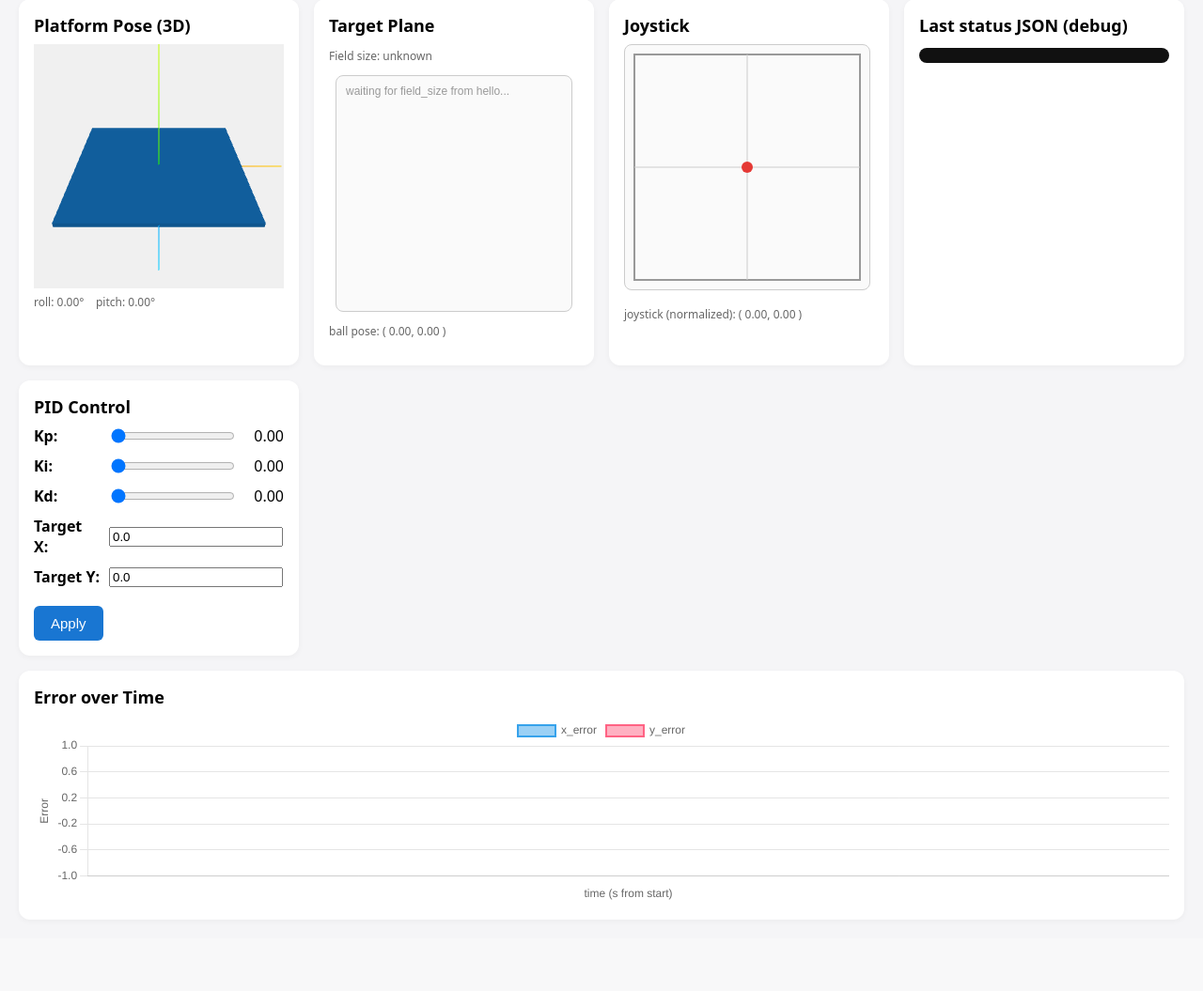
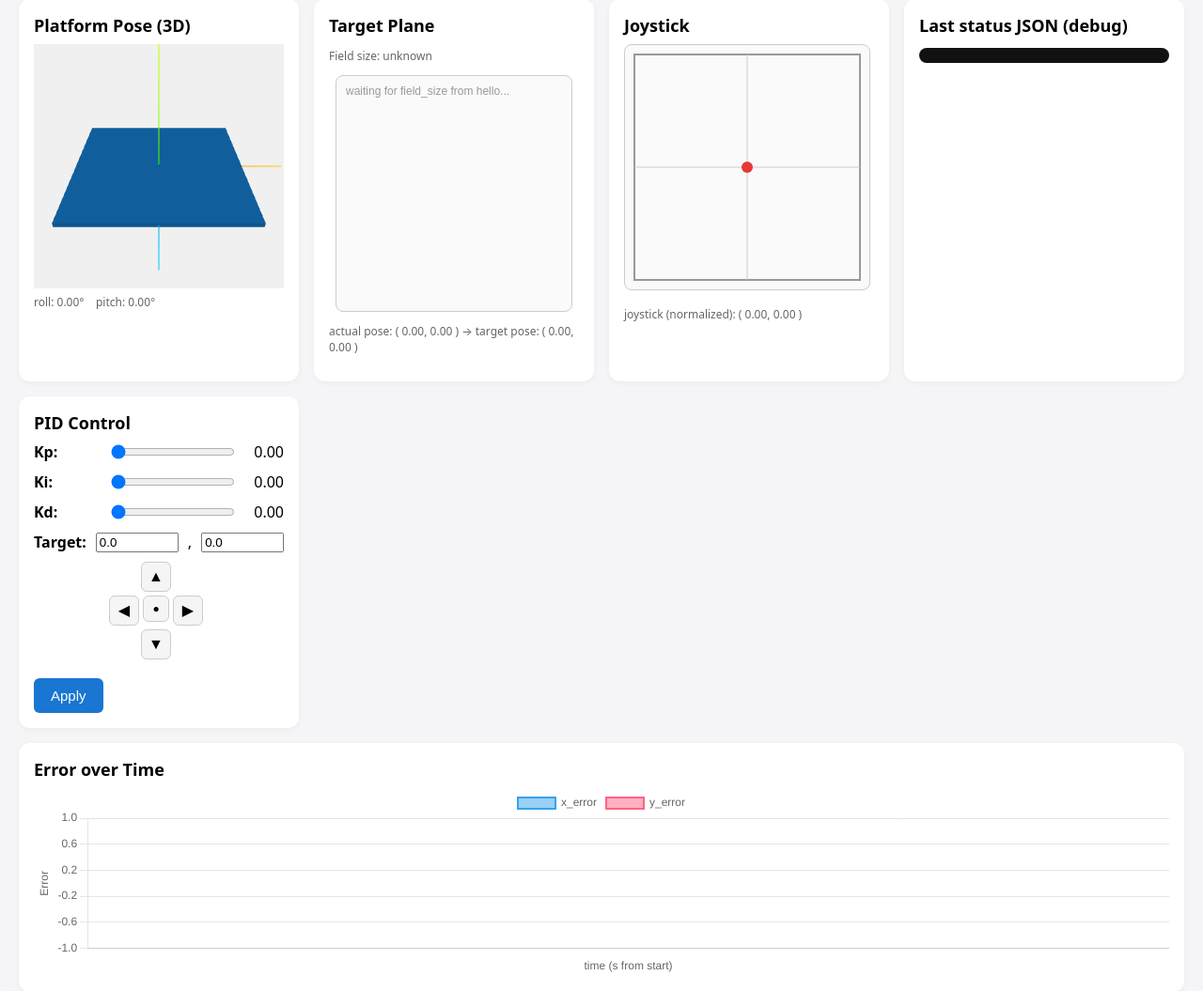
Before and after one commit to jhpower901/ball_balancing_system_server, a Flask app: page / in a window 1280 px wide. Shown: the part 99-1154 px from the top of the page at 94% size. Before the commit the page ends 1057 px from the top, so only its background shows below. Run offline with Flask 3, Linux system fonts and the light colour scheme; some libraries are stand-ins or nearby versions.

Commit message:
ad:control pad

```diff
--- a/app/static/css/main.css
+++ b/app/static/css/main.css
@@ -137,3 +137,36 @@ h1 {
 .pid-button:hover {
   background-color: #125ca0;
 }
+
+.target-arrow-grid {
+  display: inline-flex;
+  flex-direction: column;
+  gap: 4px;
+}
+
+.target-arrow-grid .arrow-row {
+  display: flex;
+  justify-content: center;
+  gap: 4px;
+}
+
+.arrow-btn {
+  width: 32px;
+  height: 32px;
+  border-radius: 6px;
+  border: 1px solid #ccc;
+  background: #f5f5f5;
+  cursor: pointer;
+  font-size: 16px;
+  line-height: 1;
+}
+
+.arrow-btn:hover {
+  background: #e0e0e0;
+}
+
+.arrow-btn.small {
+  width: 28px;
+  height: 28px;
+  font-size: 12px;
+}
--- a/app/static/js/main.js
+++ b/app/static/js/main.js
@@ -1,4 +1,8 @@
 // main.js
+
+// ================================
+// 1. 기본 설정 & DOM 참조
+// ================================
 
 // three_scene.js / charts.js 에서 window에 올려둔 전역 함수 사용
 const socket = io();
@@ -10,22 +14,24 @@ const deviceIdEl = document.getElementById("device-id-label");
 
 // Joystick
 const joystickCanvas = document.getElementById("joystick-canvas");
-const joystickCtx = joystickCanvas.getContext("2d");
+const joystickCtx = joystickCanvas ? joystickCanvas.getContext("2d") : null;
 const joyXValEl = document.getElementById("joy-x-val");
 const joyYValEl = document.getElementById("joy-y-val");
 
 // Target plane
 const targetCanvas = document.getElementById("target-canvas");
-const targetCtx = targetCanvas.getContext("2d");
+const targetCtx = targetCanvas ? targetCanvas.getContext("2d") : null;
 const fieldSizeLabelEl = document.getElementById("field-size-label");
 const ballXValEl = document.getElementById("ball-x-val");
 const ballYValEl = document.getElementById("ball-y-val");
+const tarXValEl = document.getElementById("tar-x-val");
+const tarYValEl = document.getElementById("tar-y-val");
 
 // Platform pose numeric
 const platformRollEl = document.getElementById("platform-roll-value");
 const platformPitchEl = document.getElementById("platform-pitch-value");
 
-// PID UI (이미 있던 부분)
+// PID UI
 const kpSlider = document.getElementById("kp-slider");
 const kiSlider = document.getElementById("ki-slider");
 const kdSlider = document.getElementById("kd-slider");
@@ -36,21 +42,37 @@ const targetX = document.getElementById("target-x");
 const targetY = document.getElementById("target-y");
 const pidApplyBtn = document.getElementById("pid-apply-btn");
 
+// Target control buttons
+const targetCenterBtn = document.getElementById("target-center-btn");
+const targetUpBtn = document.getElementById("target-up-btn");
+const targetDownBtn = document.getElementById("target-down-btn");
+const targetLeftBtn = document.getElementById("target-left-btn");
+const targetRightBtn = document.getElementById("target-right-btn");
+const targetCenterPadBtn = document.getElementById("target-center-pad-btn");
+
 // Target plane 실제 크기 (hello에서 초기화, 단위: mm)
 let fieldWidth = null;
 let fieldHeight = null;
 
-// 캔버스가 차지할 최대 픽셀 크기(원하는 값으로 조절)
+// 방향키 한 번 클릭할 때 이동량 (단위: 실제 좌표)
+const TARGET_STEP = 5.0;
+
+// 캔버스가 차지할 최대 픽셀 크기
 const TARGET_CANVAS_MAX_W = 250;
 const TARGET_CANVAS_MAX_H = 250;
 
+// ================================
+// 2. 헬퍼 함수들
+// ================================
+
 function setStatus(text, cls) {
+  if (!statusEl) return;
   statusEl.textContent = text;
   statusEl.className = cls;
 }
 
 function drawJoystick(nx, ny) {
-  if (!joystickCtx) return;
+  if (!joystickCtx || !joystickCanvas) return;
 
   const w = joystickCanvas.width;
   const h = joystickCanvas.height;
@@ -88,7 +110,6 @@ function drawJoystick(nx, ny) {
   joystickCtx.fillStyle = "#e53935"; // 빨간색
   joystickCtx.fill();
 
-  // 숫자 표시
   if (joyXValEl) joyXValEl.textContent = nx.toFixed(2);
   if (joyYValEl) joyYValEl.textContent = ny.toFixed(2);
 }
@@ -96,7 +117,6 @@ function drawJoystick(nx, ny) {
 function resizeTargetCanvas() {
   if (!targetCanvas || !fieldWidth || !fieldHeight) return;
 
-  // 필드 비율에 맞춰 캔버스 크기 결정
   const scale = Math.min(
     TARGET_CANVAS_MAX_W / fieldWidth,
     TARGET_CANVAS_MAX_H / fieldHeight
@@ -105,28 +125,22 @@ function resizeTargetCanvas() {
   const newW = Math.round(fieldWidth * scale);
   const newH = Math.round(fieldHeight * scale);
 
-  // 실제 캔버스 크기(px)
   targetCanvas.width = newW;
   targetCanvas.height = newH;
-
-  // CSS 크기도 맞춰주기 (카드 안에서 보기 좋게)
   targetCanvas.style.width = newW + "px";
   targetCanvas.style.height = newH + "px";
 
-  // 크기 바뀌었으니 다시 그려주기
   drawTargetPlane(0, 0);
 }
 
-
-function drawTargetPlane(ballX, ballY) {
-  if (!targetCtx) return;
+function drawTargetPlane(ballX, ballY, tarX, tarY) {
+  if (!targetCtx || !targetCanvas) return;
 
   const w = targetCanvas.width;
   const h = targetCanvas.height;
 
   targetCtx.clearRect(0, 0, w, h);
 
-  // 필드 크기가 없으면 아직 초기화 안 된 상태
   if (!fieldWidth || !fieldHeight) {
     targetCtx.fillStyle = "#999";
     targetCtx.font = "12px sans-serif";
@@ -155,30 +169,85 @@ function drawTargetPlane(ballX, ballY) {
   targetCtx.lineWidth = 1;
   targetCtx.stroke();
 
-  // 실제 좌표 -> 캔버스 좌표
-  // ballX, ballY ∈ [-fieldWidth/2, fieldWidth/2], [-fieldHeight/2, fieldHeight/2]
-  const normX = ballX / fieldWidth + 0.5;   // 0~1
-  const normY = -ballY / fieldHeight + 0.5; // 위/아래 반전
+  // 좌표 변환 함수
+  const toCanvas = (x, y) => {
+    const nx = x / fieldWidth + 0.5;      // 0~1
+    const ny = -y / fieldHeight + 0.5;    // 0~1 (y는 반전)
+    const px = margin + nx * innerW;
+    const py = margin + ny * innerH;
+    return { px, py };
+  };
 
-  const px = margin + normX * innerW;
-  const py = margin + normY * innerH;
+  // ------------------------------
+  // 1) real_pose (초록색 원)
+  // ------------------------------
+  if (typeof ballX === "number" && typeof ballY === "number") {
+    const b = toCanvas(ballX, ballY);
+    targetCtx.beginPath();
+    targetCtx.arc(b.px, b.py, 6, 0, Math.PI * 2);
+    targetCtx.fillStyle = "#d32f2f";
+    targetCtx.fill();
 
+    if (ballXValEl) ballXValEl.textContent = ballX.toFixed(2);
+    if (ballYValEl) ballYValEl.textContent = ballY.toFixed(2);
+  }
+
+  // ------------------------------
+  // 2) target_pose (빨간 X 표시)
+  // ------------------------------
+  if (typeof tarX === "number" && typeof tarY === "number") {
+    const b = toCanvas(tarX, tarY);
     targetCtx.beginPath();
-  targetCtx.arc(px, py, 6, 0, Math.PI * 2);
-  targetCtx.strokeStyle = "#2e7d32"; // 초록색
+    targetCtx.arc(b.px, b.py, 10, 0, Math.PI * 2);
+    targetCtx.strokeStyle = "#2e7d32";
     targetCtx.lineWidth = 2;
     targetCtx.stroke();
     targetCtx.fillStyle = "rgba(46, 125, 50, 0.3)";
     targetCtx.fill();
 
-  // 숫자 표시
-  if (ballXValEl) ballXValEl.textContent = ballX.toFixed(2);
-  if (ballYValEl) ballYValEl.textContent = ballY.toFixed(2);
+    if (tarXValEl) ballXValEl.textContent = ballX.toFixed(2);
+    if (tarYValEl) ballYValEl.textContent = ballY.toFixed(2);
+  }
 }
 
+function clampTarget(x, y) {
+  if (fieldWidth) {
+    const halfW = fieldWidth / 2;
+    x = Math.max(-halfW, Math.min(halfW, x));
+  }
+  if (fieldHeight) {
+    const halfH = fieldHeight / 2;
+    y = Math.max(-halfH, Math.min(halfH, y));
+  }
+  return { x, y };
+}
 
+function setTarget(x, y) {
+  if (!targetX || !targetY) return;
+  const c = clampTarget(x, y);
+  targetX.value = c.x.toFixed(2);
+  targetY.value = c.y.toFixed(2);
+}
 
-// Socket.IO 이벤트
+function adjustTarget(dx, dy) {
+  if (!targetX || !targetY) return;
+
+  let x = parseFloat(targetX.value);
+  let y = parseFloat(targetY.value);
+
+  if (Number.isNaN(x)) x = 0;
+  if (Number.isNaN(y)) y = 0;
+
+  x += dx;
+  y += dy;
+
+  setTarget(x, y);
+}
+
+// ================================
+// 3. Socket.IO 이벤트
+// ================================
+
 socket.on("connect", () => {
   console.log("Socket connected:", socket.id);
   setStatus("Connected", "status-connected");
@@ -189,27 +258,26 @@ socket.on("disconnect", () => {
   setStatus("Disconnected", "status-disconnected");
 });
 
-
 // ESP hello → 웹 초기화
 socket.on("device_hello", (data) => {
   console.log("DEVICE HELLO:", data);
 
   const pid = data.PID_const || {};
   const pose = data.platform_pose || {};
-  const field = data.field_size || {};  // {width, height} 예상
+  const field = data.field_size || {};
 
   // PID 슬라이더 초기값
   if (kpSlider && typeof pid.Kp !== "undefined") {
     kpSlider.value = pid.Kp;
-    kpValue.textContent = Number(pid.Kp).toFixed(2);
+    if (kpValue) kpValue.textContent = Number(pid.Kp).toFixed(2);
   }
   if (kiSlider && typeof pid.Ki !== "undefined") {
     kiSlider.value = pid.Ki;
-    kiValue.textContent = Number(pid.Ki).toFixed(2);
+    if (kiValue) kiValue.textContent = Number(pid.Ki).toFixed(2);
   }
   if (kdSlider && typeof pid.Kd !== "undefined") {
     kdSlider.value = pid.Kd;
-    kdValue.textContent = Number(pid.Kd).toFixed(2);
+    if (kdValue) kdValue.textContent = Number(pid.Kd).toFixed(2);
   }
 
   // 초기 platform pose
@@ -227,7 +295,8 @@ socket.on("device_hello", (data) => {
     fieldHeight = field.height;
 
     if (fieldSizeLabelEl) {
-      fieldSizeLabelEl.textContent = `${fieldWidth.toFixed(0)} × ${fieldHeight.toFixed(0)}`;
+      fieldSizeLabelEl.textContent =
+        `${fieldWidth.toFixed(0)} × ${fieldHeight.toFixed(0)}`;
     }
     resizeTargetCanvas();
   }
@@ -241,8 +310,6 @@ socket.on("device_hello", (data) => {
     deviceIdEl.textContent = text;
   }
 });
-
-
 
 // MQTT status 수신 → 시각화
 socket.on("status_update", (data) => {
@@ -272,24 +339,32 @@ socket.on("status_update", (data) => {
   const real = data.real_pose || {};
   const bx = Number(real.x) || 0;
   const by = Number(real.y) || 0;
-  drawTargetPlane(bx, by);
+
+  // ball target_pose → target plane
+  const tar = data.target_pose || {};
+  const tx = Number(tar.x) || 0;
+  const ty = Number(tar.y) || 0;
+  drawTargetPlane(bx, by, tx, ty);
 
   // error
   const err = data.error || {};
   const ex = Number(err.x) || 0;
   const ey = Number(err.y) || 0;
 
-  // time
-  let t= Date.now() / 1000;
+  // time (그래프용, 일단 클라이언트 시간 기준)
+  const t = Date.now() / 1000;
 
   if (window.addErrorPoint) {
     window.addErrorPoint(t, ex, ey);
   }
 });
 
+// ================================
+// 4. DOMContentLoaded: 초기화 & 이벤트 등록
+// ================================
 
-// 초기화
 window.addEventListener("DOMContentLoaded", () => {
+  // 3D scene / 에러 그래프 초기화
   if (window.initPlatformScene) {
     window.initPlatformScene();
   }
@@ -300,6 +375,7 @@ window.addEventListener("DOMContentLoaded", () => {
     window.initErrorChart(ctx);
   }
 
+  // Target canvas 기본 크기 설정
   if (targetCanvas) {
     targetCanvas.width = TARGET_CANVAS_MAX_W;
     targetCanvas.height = TARGET_CANVAS_MAX_H;
@@ -307,32 +383,68 @@ window.addEventListener("DOMContentLoaded", () => {
     targetCanvas.style.height = TARGET_CANVAS_MAX_H + "px";
   }
 
-  // 초기 joystick / target plane는 원점 기준
+  // 초기 그림
   drawJoystick(0, 0);
   drawTargetPlane(0, 0);
+
+  // ===== PID 슬라이더 이벤트 =====
+  if (kpSlider && kpValue) {
+    kpSlider.addEventListener("input", () => {
+      kpValue.textContent = Number(kpSlider.value).toFixed(2);
     });
-
-// 슬라이더 값 표시 업데이트
-kpSlider.addEventListener("input", () => kpValue.textContent = Number(kpSlider.value).toFixed(2));
-kiSlider.addEventListener("input", () => kiValue.textContent = Number(kiSlider.value).toFixed(2));
-kdSlider.addEventListener("input", () => kdValue.textContent = Number(kdSlider.value).toFixed(2));
+  }
+  if (kiSlider && kiValue) {
+    kiSlider.addEventListener("input", () => {
+      kiValue.textContent = Number(kiSlider.value).toFixed(2);
+    });
+  }
+  if (kdSlider && kdValue) {
+    kdSlider.addEventListener("input", () => {
+      kdValue.textContent = Number(kdSlider.value).toFixed(2);
+    });
+  }
 
   // Apply 버튼 → SocketIO send
+  if (pidApplyBtn) {
     pidApplyBtn.addEventListener("click", () => {
+      if (!kpSlider || !kiSlider || !kdSlider || !targetX || !targetY) return;
+
       const payload = {
         PID_const: {
           Kp: Number(kpSlider.value),
           Ki: Number(kiSlider.value),
           Kd: Number(kdSlider.value),
         },
-    time: Date.now() / 1000,        // 서버 시간 보낼 때
+        time: Date.now() / 1000,
         ctr_mode: "manual",
         target_pose: {
           x: Number(targetX.value),
           y: Number(targetY.value),
-    }
+        },
       };
 
       console.log("PID APPLY:", payload);
       socket.emit("set_pid", payload);
     });
+  }
+
+  // ===== Target 방향키 / Center 버튼 =====
+  if (targetCenterBtn) {
+    targetCenterBtn.addEventListener("click", () => setTarget(0, 0));
+  }
+  if (targetCenterPadBtn) {
+    targetCenterPadBtn.addEventListener("click", () => setTarget(0, 0));
+  }
+  if (targetUpBtn) {
+    targetUpBtn.addEventListener("click", () => adjustTarget(0, TARGET_STEP));
+  }
+  if (targetDownBtn) {
+    targetDownBtn.addEventListener("click", () => adjustTarget(0, -TARGET_STEP));
+  }
+  if (targetLeftBtn) {
+    targetLeftBtn.addEventListener("click", () => adjustTarget(-TARGET_STEP, 0));
+  }
+  if (targetRightBtn) {
+    targetRightBtn.addEventListener("click", () => adjustTarget(TARGET_STEP, 0));
+  }
+});
--- a/app/templates/index.html
+++ b/app/templates/index.html
@@ -37,9 +37,12 @@
         </p>
         <canvas id="target-canvas"></canvas>
         <p class="small-note">
-          ball pose: (
+          actual pose: (
           <span id="ball-x-val">0.00</span>,
           <span id="ball-y-val">0.00</span>
+          ) → target pose: (
+          <span id="tar-x-val">0.00</span>,
+          <span id="tar-y-val">0.00</span>
           )
         </p>
       </section>
@@ -87,15 +90,30 @@
           <span id="kd-value">0.00</span>
         </div>
 
-        <!-- Target Pose -->
+        <!-- Target 숫자 입력 + Center 버튼 -->
         <div class="pid-row">
-          <label for="target-x">Target X:</label>
-          <input type="number" id="target-x" step="0.01" value="0.0">
+          <label>Target:</label>
+          <input type="number" id="target-x" step="0.01" value="0.0" style="width:80px;">
+          <span>,</span>
+          <input type="number" id="target-y" step="0.01" value="0.0" style="width:80px;">
         </div>
 
+        <!-- 방향키 패드 -->
         <div class="pid-row">
-          <label for="target-y">Target Y:</label>
-          <input type="number" id="target-y" step="0.01" value="0.0">
+          <label></label>
+          <div class="target-arrow-grid">
+            <div class="arrow-row">
+              <button id="target-up-btn" class="arrow-btn">▲</button>
+            </div>
+            <div class="arrow-row">
+              <button id="target-left-btn" class="arrow-btn">◀</button>
+              <button id="target-center-pad-btn" class="arrow-btn small">●</button>
+              <button id="target-right-btn" class="arrow-btn">▶</button>
+            </div>
+            <div class="arrow-row">
+              <button id="target-down-btn" class="arrow-btn">▼</button>
+            </div>
+          </div>
         </div>
 
         <button id="pid-apply-btn" class="pid-button">Apply</button>
```
Lines whose indentation alone changed are shown as unchanged.
